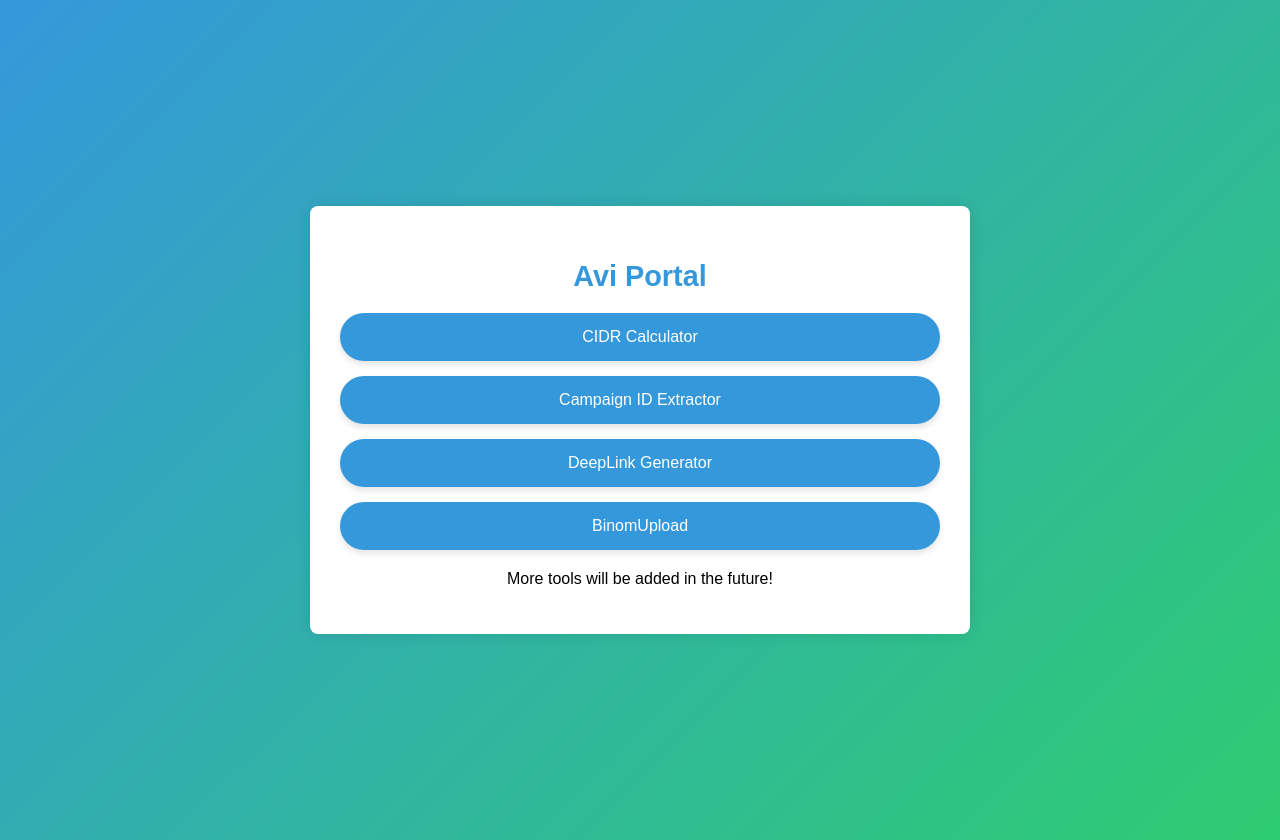
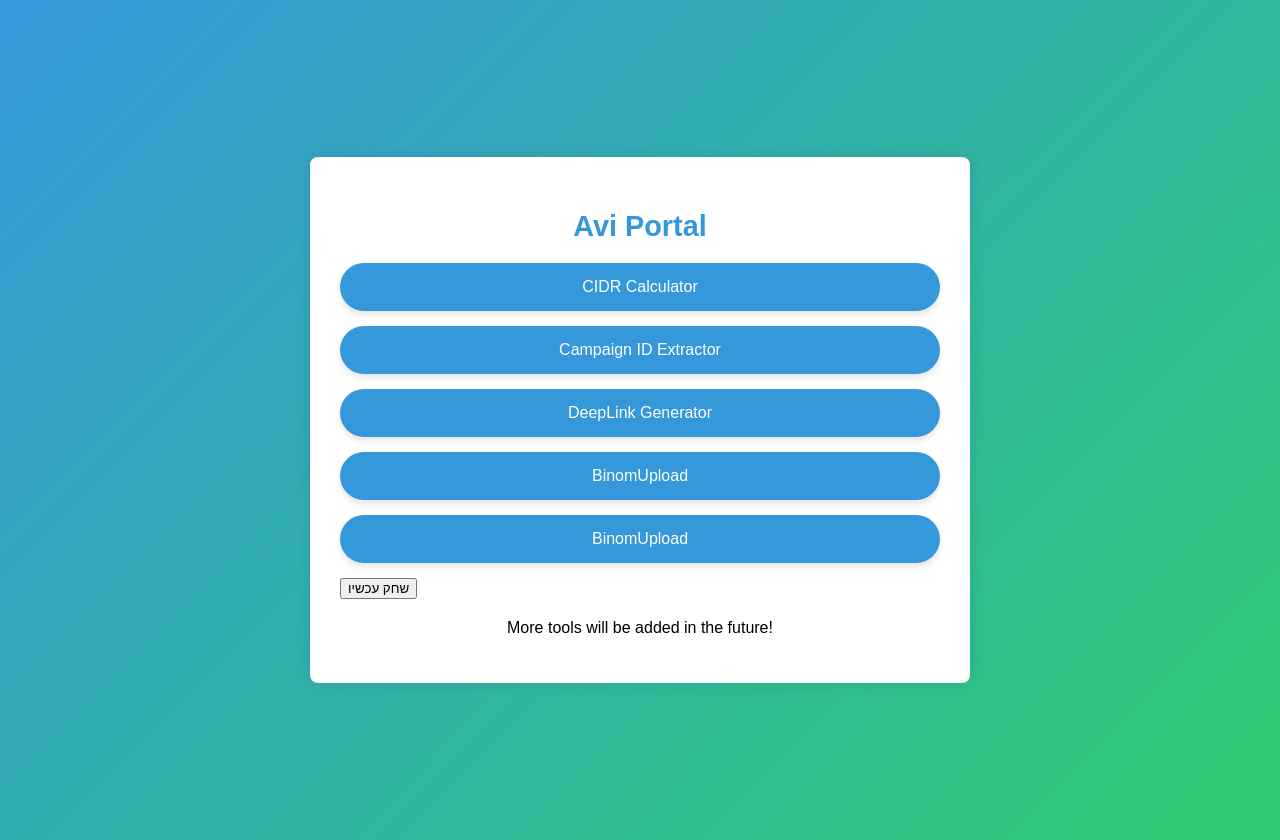
Before and after one commit to AvixTz/PortalE, a plain HTML site: page index.html in a window 1280 px wide. Drawn offline with Linux system fonts and the light colour scheme.

Commit message:
Update index.html

```diff
--- a/index.html
+++ b/index.html
@@ -68,6 +68,8 @@
             <li><a href="https://avixtz.github.io/Campaign-ID-Extractor/" target="_blank">Campaign ID Extractor</a></li>
             <li><a href="https://avixtz.github.io/DeepLink/" target="_blank">DeepLink Generator</a></li>
             <li><a href="https://avixtz.github.io/Link-Generator-Binom/" target="_blank">BinomUpload</a></li>
+            <li><a href="https://avixtz.github.io/Link-Generator-Binom/ArticleFromBlog" target="_blank">BinomUpload</a></li>
+            <button class="game-button" onclick="window.location.href='tictactoe.html'">שחק עכשיו</button>
         </ul>
         <p style="text-align: center; margin-top: 20px;">More tools will be added in the future!</p>
     </div>
```
